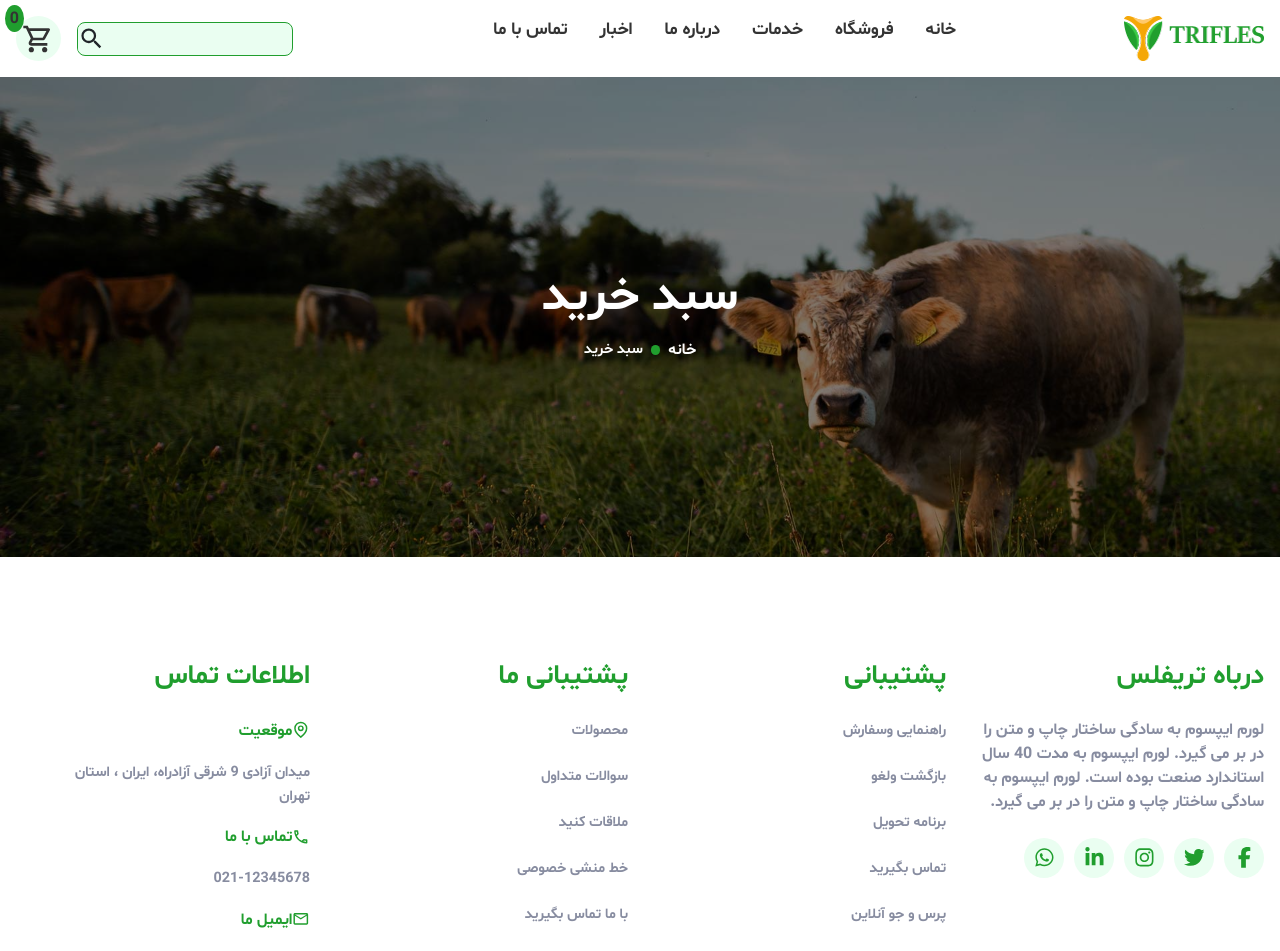
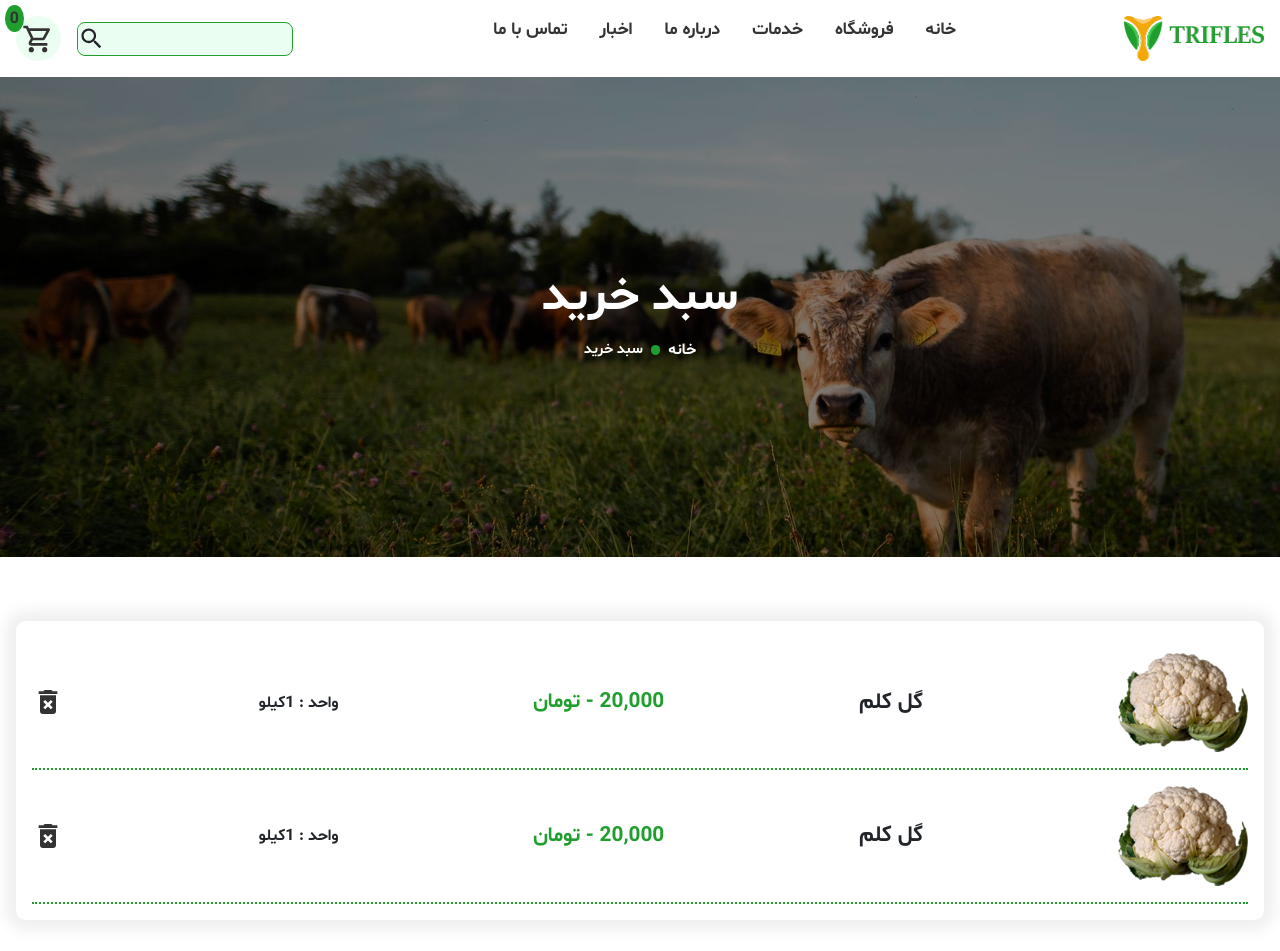
Before and after one commit to mohammadmehdidalvandii/TRIFLES-SHOP, a Next.js app: page /Basket in a window 1280 px wide. Shown: the top 951 px of the page. Built offline with nearby package versions, Linux system fonts and the light colour scheme.

Commit message:
create section basketCard for basket page

```diff
--- a/src/app/Basket/page.js
+++ b/src/app/Basket/page.js
@@ -1,11 +1,15 @@
 import PageHeader from '@/components/module/PageHeader/PageHeader'
+import BasketCard from '@/components/template/basket/BasketCard/BasketCard'
 import React from 'react'
 
 function page() {
   return (
-   <PageHeader
+ <>
+      <PageHeader
     title='سبد خرید '
    />
+    <BasketCard/>
+ </>
   )
 }
 
--- a/src/app/globals.css
+++ b/src/app/globals.css
@@ -48,6 +48,7 @@ ul{
     --textColor: #878CA0;
     --blueColor1: #E9F5EA;
     --yellowColor: #F4A708;
+    --redColor : #FF0000;
 }
 /* <<<< root : variable >>>> */
 
--- /dev/null
+++ b/src/components/template/basket/BasketCard/BasketCard.js
@@ -0,0 +1,35 @@
+import React from 'react';
+import style from './BasketCard.module.css';
+import { MdDeleteForever } from "react-icons/md";
+
+
+function BasketCard() {
+  return (
+    <section className={style.basketCard}>
+        <div className="containers">
+            <div className={style.basketCard_wrapper}>
+                <div className={style.basketCard_item}>
+                    <img src="/images/p-1.png" alt="product img" className={style.basketCard_item_img} />
+                    <span className={style.basketCard_item_name}>گل کلم</span>
+                    <span className={style.basketCard_item_price}>20,000 - تومان</span>
+                    <span className={style.basketCard_item_uint}>واحد : 1کیلو</span>
+                    <span className={style.basketCard_item_delete}>
+                        <MdDeleteForever/>
+                    </span>
+                </div>
+                <div className={style.basketCard_item}>
+                    <img src="/images/p-1.png" alt="product img" className={style.basketCard_item_img} />
+                    <span className={style.basketCard_item_name}>گل کلم</span>
+                    <span className={style.basketCard_item_price}>20,000 - تومان</span>
+                    <span className={style.basketCard_item_uint}>واحد : 1کیلو</span>
+                    <span className={style.basketCard_item_delete}>
+                        <MdDeleteForever/>
+                    </span>
+                </div>
+            </div>
+        </div>
+    </section>
+  )
+}
+
+export default BasketCard
--- /dev/null
+++ b/src/components/template/basket/BasketCard/BasketCard.module.css
@@ -0,0 +1,45 @@
+.basketCard{
+    display: block;
+    width: 100%;
+    margin-bottom: 4rem;
+}
+.basketCard_wrapper{
+    display: block;
+    width: 100%;
+    padding: 1rem;
+    box-shadow: 0 0 15px 10px #efefef;
+    border-radius: 0.6rem;
+}
+
+.basketCard_item{
+    display: flex;
+    align-items: center;
+    justify-content: space-between;
+    margin-top: 1rem;
+    padding-bottom: 1rem;
+    border-bottom: 2px dotted var(--greenColor2);
+}
+.basketCard_item_img{
+    width: 130px;
+}
+.basketCard_item_name{
+font-family: shabnam_bold;
+font-size: 1.4rem;
+font-weight: bold;
+}
+.basketCard_item_price{
+    font-size: 1.3rem;
+    color: var(--greenColor2);
+}
+.basketCard_item_uint{
+    font-size: 1rem;
+}
+.basketCard_item_delete{
+    font-size: 2rem;
+    color: var(--blackColor);
+    cursor: pointer;
+    transition: all 0.4s ease-out;
+}
+.basketCard_item_delete:hover{
+    color: var(--redColor);
+}
```
